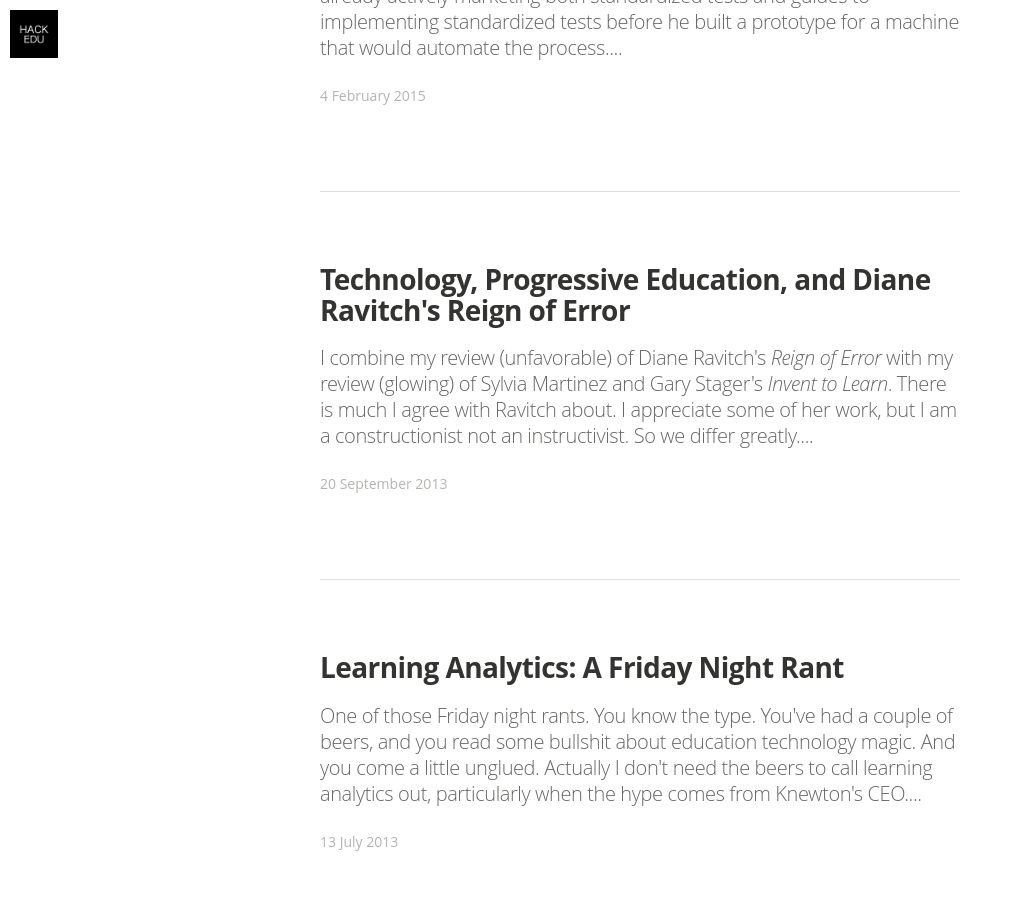
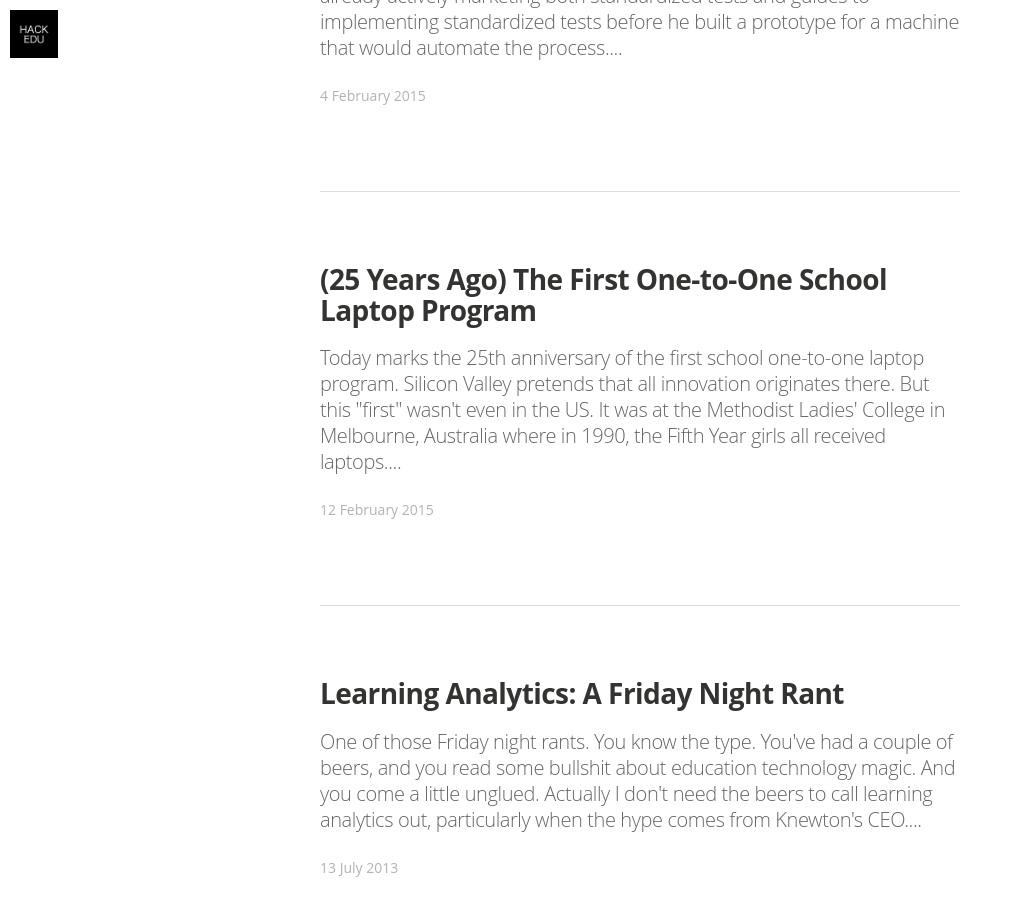
Before and after one commit to HackEducation/Writing, a Jekyll site: the page built from index.html, in a window 1280 px wide and 900 px high, scrolled down 11214 px. Shown: the whole window, without its empty margins (0-1013 px from the left). Built offline with Jekyll 4.4.1, drawn with Linux system fonts in a browser that asks for light colours; nearby versions of some CDN libraries; some web fonts are replaced; Markdown is read by kramdown in place of the engine named in the settings; the list of posts is cut into pages by our own code.

Commit message:
new post

```diff
--- a/index.html
+++ b/index.html
@@ -684,20 +684,15 @@ layout: default
 
         <article class="post" itemscope itemtype="http://schema.org/BlogPosting" role="article">
           <div class="article-item">
-
             <header class="post-header">
-              <h2 class="post-title" itemprop="name"><a href="http://hackeducation.com/2013/09/20/reign-of-error-ravitch-invent-to-learn-stager-martinez-review/" itemprop="url">Technology, Progressive Education, and Diane Ravitch's Reign of Error</a></h2>
+              <h2 class="post-title" itemprop="name"><a href="http://hackeducation.com/2015/02/12/first-one-to-one-laptop-program" itemprop="url">(25 Years Ago) The First One-to-One School Laptop Program</a></h2>
             </header>
-
             <section class="post-excerpt" itemprop="description">
-              <p>I combine my review (unfavorable) of Diane Ravitch's <em>Reign of Error</em> with my review (glowing) of Sylvia Martinez and Gary Stager's <em>Invent to Learn</em>. There is much I agree with Ravitch about. I appreciate some of her work, but I am a constructionist not an instructivist. So we differ greatly....</p>
+              <p>Today marks the 25th anniversary of the first school one-to-one laptop program. Silicon Valley pretends that all innovation originates there. But this "first" wasn't even in the US. It was at the Methodist Ladies' College in Melbourne, Australia where in 1990, the Fifth Year girls all received laptops....</p>
             </section>
-
             <div class="post-meta">
-              <time datetime="20 September 2013">20 September 2013</time>
+              <time datetime="12 February 2015">12 February 2015</time>
   <!--            <span class="post-tags-set">on <span class="post-tag-">, <a href="/tag/"></a></span></span>-->
-            </div>
-
           <div>
         </article>
 
```
